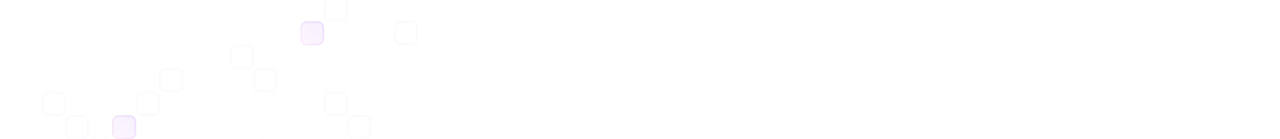
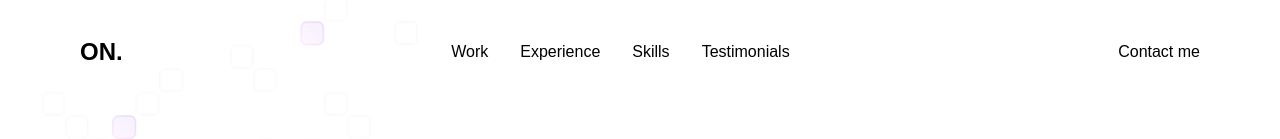
Before and after one commit to OussemaNijewi/portfolio, a React app: page / in a window 1280 px wide. Shown: the top 139 px of the page. Built offline with nearby package versions, Linux system fonts and the light colour scheme; the HTML template or start-up script is replaced by a standard one; a web font is replaced by a local one.

Commit message:
navbar section

```diff
--- a/src/App.jsx
+++ b/src/App.jsx
@@ -1,9 +1,11 @@
 import Hero from "./sections/Hero";
 import ShowcaseSection from "./sections/ShowcaseSection";
+import NavBar from "./components/NavBar";
 
 const App = () => {
   return (
     <>
+      <NavBar />
       <Hero />
       <ShowcaseSection />
     </>
--- /dev/null
+++ b/src/components/NavBar.jsx
@@ -0,0 +1,55 @@
+import { useState, useEffect } from "react";
+
+import { navLinks } from "../constants";
+
+const NavBar = () => {
+  // track if the user has scrolled down the page
+  const [scrolled, setScrolled] = useState(false);
+
+  useEffect(() => {
+    // create an event listener for when the user scrolls
+    const handleScroll = () => {
+      // check if the user has scrolled down at least 10px
+      // if so, set the state to true
+      const isScrolled = window.scrollY > 10;
+      setScrolled(isScrolled);
+    };
+
+    // add the event listener to the window
+    window.addEventListener("scroll", handleScroll);
+
+    // cleanup the event listener when the component is unmounted
+    return () => window.removeEventListener("scroll", handleScroll);
+  }, []);
+
+  return (
+    <header className={`navbar ${scrolled ? "scrolled" : "not-scrolled"}`}>
+      <div className="inner">
+        <a href="#hero" className="logo">
+          ON.
+        </a>
+
+        <nav className="desktop">
+          <ul>
+            {navLinks.map(({ link, name }) => (
+              <li key={name} className="group">
+                <a href={link}>
+                  <span>{name}</span>
+                  <span className="underline" />
+                </a>
+              </li>
+            ))}
+          </ul>
+        </nav>
+
+        <a href="#contact" className="contact-btn group">
+          <div className="inner">
+            <span>Contact me</span>
+          </div>
+        </a>
+      </div>
+    </header>
+  );
+};
+
+export default NavBar;
--- a/src/constants/index.js
+++ b/src/constants/index.js
@@ -11,4 +11,23 @@
   { text: "Jira", imgPath: "/images/atlassian_jira-icon.svg" },
 ];
 
-export { words };
+const navLinks = [
+  {
+    name: "Work",
+    link: "#work",
+  },
+  {
+    name: "Experience",
+    link: "#experience",
+  },
+  {
+    name: "Skills",
+    link: "#skills",
+  },
+  {
+    name: "Testimonials",
+    link: "#testimonials",
+  },
+];
+
+export { words, navLinks };
--- a/src/index.css
+++ b/src/index.css
@@ -103,14 +103,14 @@
   }
 
   .navbar {
-    @apply fixed w-full left-1/2 py-5 px-5 md:px-20 -translate-x-1/2 z-[100] transition-all duration-300 ease-in-out;
+    @apply fixed w-full left-1/2 py-2 px-5 md:px-20 -translate-x-1/2 z-[100] transition-all duration-300 ease-in-out;
 
     &.scrolled {
-      @apply top-0 bg-black;
+      @apply top-0 bg-white;
     }
 
     &.not-scrolled {
-      @apply md:top-10 top-0 bg-transparent;
+      @apply md:top-6 top-0 bg-transparent;
     }
 
     .inner {
@@ -118,7 +118,7 @@
     }
 
     .logo {
-      @apply text-white-50 text-xl md:text-2xl font-semibold transition-transform duration-300 hover:scale-105;
+      @apply text-black text-xl md:text-2xl font-semibold transition-transform duration-300 hover:scale-105;
     }
 
     nav.desktop {
@@ -128,14 +128,14 @@
         @apply flex space-x-8;
 
         li {
-          @apply text-white-50 relative;
+          @apply text-black relative;
 
           span {
-            @apply transition-colors duration-300 hover:text-white;
+            @apply transition-colors duration-300 hover:text-black;
           }
 
           .underline {
-            @apply absolute -bottom-1 left-0 w-0 h-0.5 bg-white transition-all duration-300 group-hover:w-full;
+            @apply absolute -bottom-1 left-0 w-0 h-0.5 bg-black transition-all duration-300 group-hover:w-full;
           }
         }
       }
@@ -145,7 +145,7 @@
       @apply flex;
 
       .inner {
-        @apply px-5 py-2 rounded-lg bg-white text-black group-hover:bg-black-50 transition-colors duration-300;
+        @apply px-0 py-2 rounded-lg bg-white text-black group-hover:bg-black-50 transition-colors duration-300;
 
         span {
           @apply group-hover:text-white transition-colors duration-300;
--- a/src/sections/ShowcaseSection.jsx
+++ b/src/sections/ShowcaseSection.jsx
@@ -65,9 +65,9 @@
               >
                 <h2 className="mb-4">Gym Insights</h2>
                 <p className="text-black md:text-xl mb-2">
-                  a real-time traffic and equipment status tracker for
-                  university of Ottawa Gym Facilities (electron desktop app +
-                  react native mobile app)
+                  a real-time traffic and equipment status tracker for the
+                  University of Ottawa Gym Facilities (electron desktop app,
+                  react native app)
                 </p>
 
                 <span className="absolute left-0 -bottom-6 text-sm text-gray-500 opacity-0 transition-opacity duration-300 group-hover:opacity-100">
```
Also changed, not shown: src/components/LogoSection.jsx (added).
